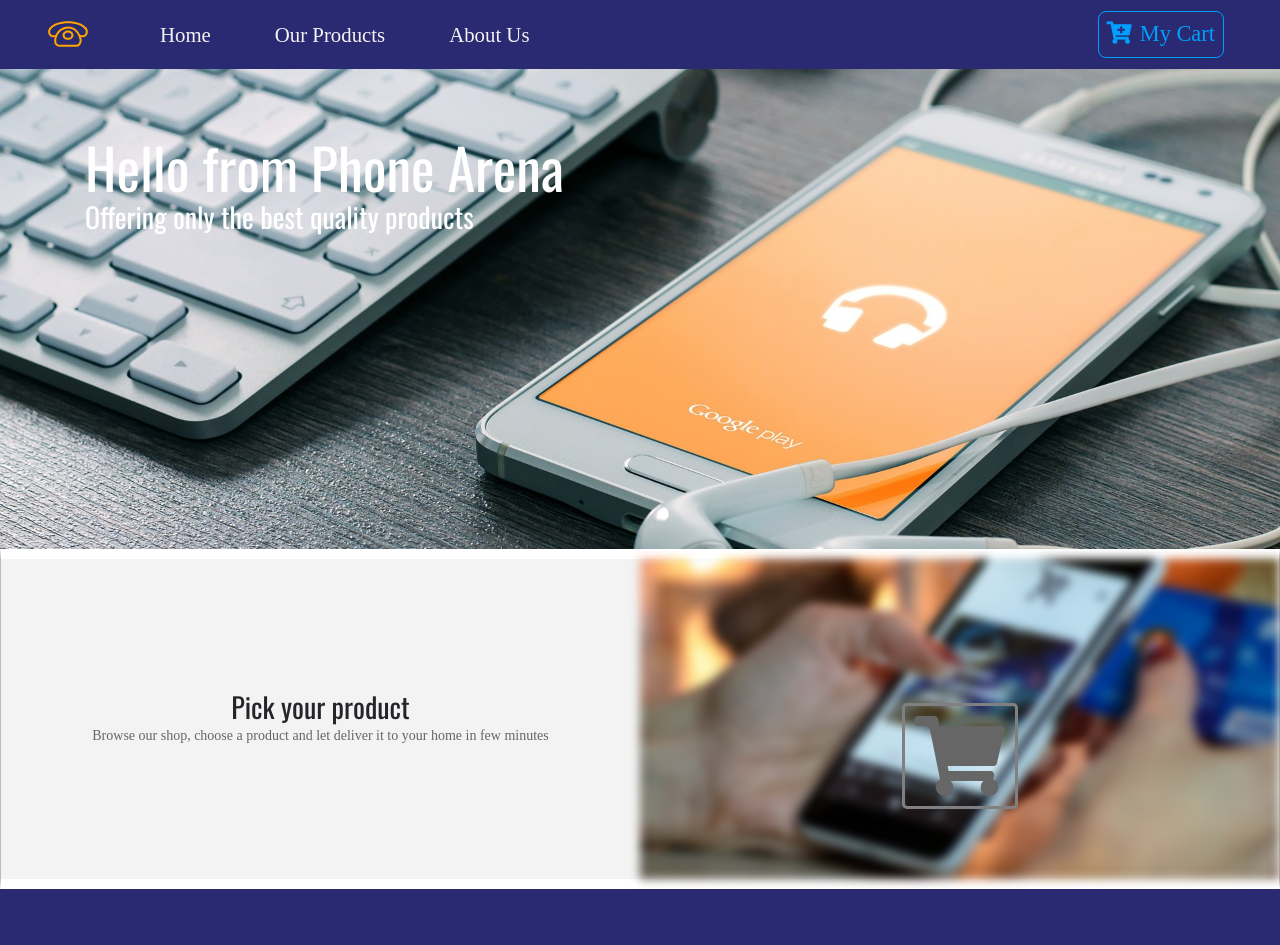
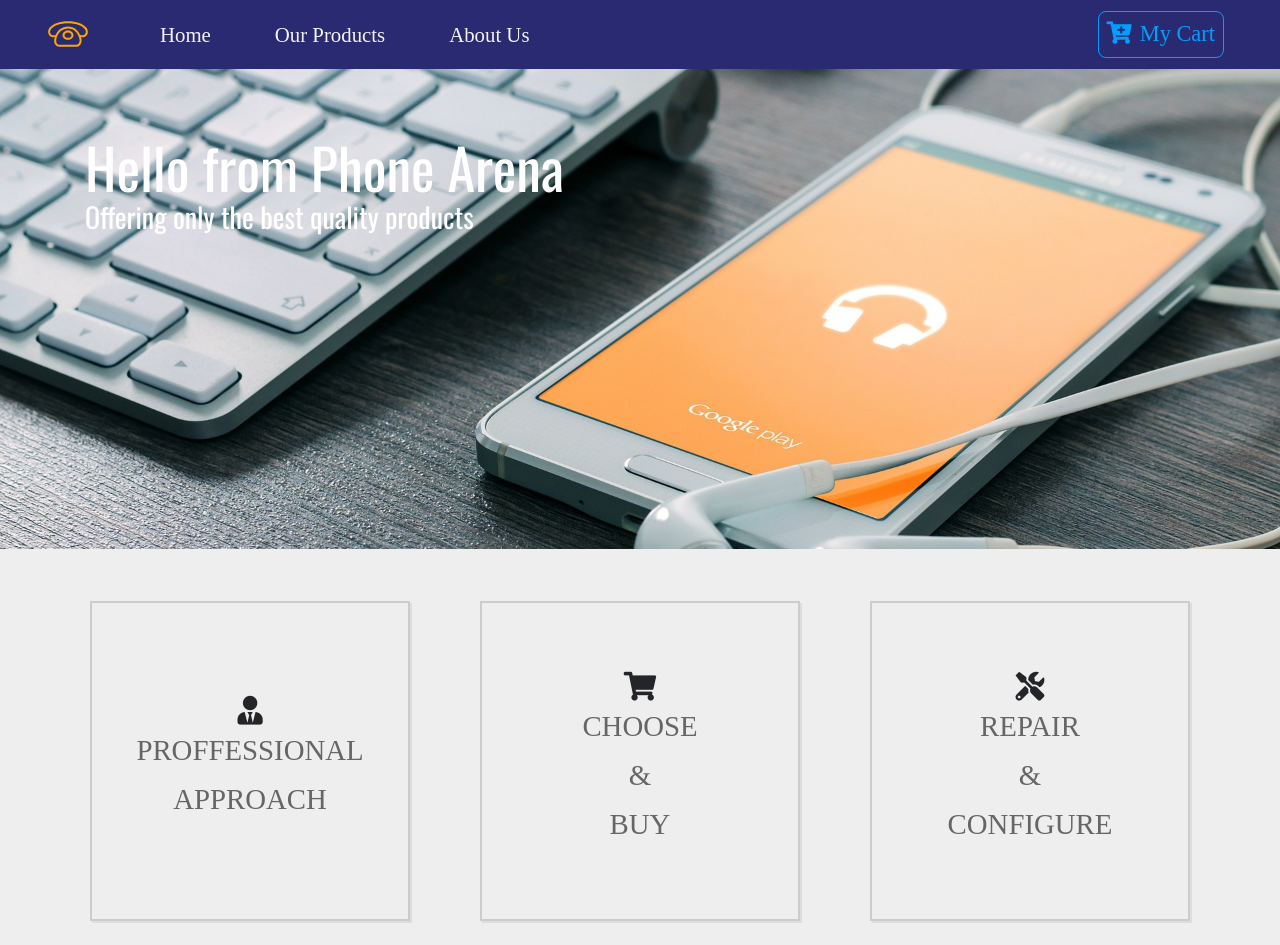
Before and after one commit to Dromediansk/web-store, a React (Create React App) app: page / in a window 1280 px wide. Shown: the top 945 px of the page. Built offline with nearby package versions, Linux system fonts and the light colour scheme.

Commit message:
offer section added

```diff
--- a/src/components/LandingPage/LandingPage.css
+++ b/src/components/LandingPage/LandingPage.css
@@ -57,16 +57,3 @@
   z-index: 1;
   text-align: center;
 }
-
-.fa-shopping-cart {
-  font-size: 5rem;
-  border: 3px solid grey;
-  border-radius: 5px;
-  padding: 10px;
-  cursor: pointer;
-  transition: all 0.3s;
-}
-
-.fa-shopping-cart:hover {
-  background-color: white;
-}
--- a/src/components/LandingPage/LandingPage.js
+++ b/src/components/LandingPage/LandingPage.js
@@ -1,6 +1,7 @@
 import React from "react";
-import { Link } from "react-router-dom";
 import "./LandingPage.css";
+
+import Offer from './Offer/Offer';
 import ContactForm from "./ContactForm/ContactForm";
 import Footer from "./Footer/Footer";
 
@@ -13,29 +14,7 @@ export default function LandingPage() {
           <h3>Offering only the best quality products</h3>
         </div>
       </header>
-      <section className="zone main-section">
-        <div className="container-fluid text-center options">
-          <div className="row">
-            <div className="col-sm e-shop-text">
-              <div className="container">
-                <h3>Pick your product</h3>
-                <p>
-                  Browse our shop, choose a product and let deliver it to your
-                  home in few minutes
-                </p>
-              </div>
-            </div>
-            <div className="col-sm e-shop-container">
-              <div className="e-shop" />
-              <div className="cart-img container">
-                <Link to="/store">
-                  <i className="fas fa-shopping-cart" />
-                </Link>
-              </div>
-            </div>
-          </div>
-        </div>
-      </section>
+      <Offer />
       <ContactForm />
       <Footer />
     </React.Fragment>
--- /dev/null
+++ b/src/components/LandingPage/Offer/Offer.css
@@ -0,0 +1,33 @@
+.offer-section {
+    padding: 20px;
+    background-color: #eee;
+}
+
+.offer-container {
+    display: flex;
+    justify-content: space-evenly;
+    margin: 2rem 0;
+}
+
+.option {
+    border: 2px solid #ccc;
+    box-shadow: 2px 2px #ddd;
+    height: 20rem;
+    width: 20rem;
+    display: flex;
+    justify-content: center;
+    align-items: center;
+    text-align: center;
+    cursor: pointer;
+    transition: all 0.8s;
+}
+
+.option:hover {
+    background: #FFB34E;
+}
+
+.option-text i,
+.option-text p {
+    font-size: 1.8rem;
+    text-transform: uppercase;
+}
--- /dev/null
+++ b/src/components/LandingPage/Offer/Offer.js
@@ -0,0 +1,29 @@
+import React from "react";
+import './Offer.css';
+
+export default function Offer() {
+  return (
+    <div className="offer-section">
+        <div className="offer-container">
+        <div className="option">
+            <div className="option-text" >
+                <i class="fas fa-user-tie"></i>
+                <p>Proffessional approach</p>
+            </div>
+        </div>
+        <div className="option">
+            <div className="option-text" >
+                <i class="fas fa-shopping-cart"></i>
+                <p>Choose<br />& <br />buy</p>
+            </div>
+        </div>
+        <div className="option">
+            <div className="option-text" >
+                <i class="fas fa-tools"></i>
+                <p>Repair <br />& <br />configure</p>
+            </div>
+        </div>
+        </div>
+    </div>
+  )
+}
```
